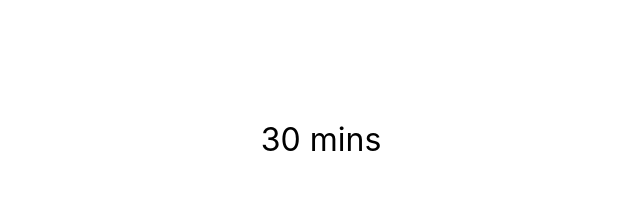
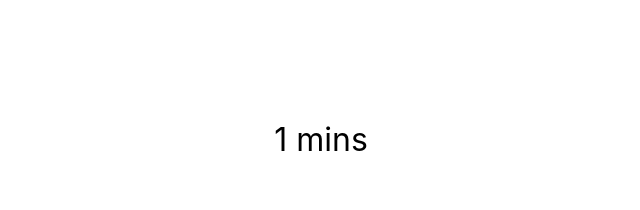
Before and after one commit to Xavi007/timer, a React (Create React App) app: page / in a window 1280 px wide. Shown: the top 210 px of the page, without its empty margins (319-959 px from the left). Built offline with nearby package versions, Linux system fonts and the light colour scheme.

Commit message:
timer changed for testing

```diff
--- a/src/components/Timer.js
+++ b/src/components/Timer.js
@@ -22,7 +22,7 @@ class Timer extends React.Component {
   constructor(props) {
     super(props);
 
-    let minutes = 30;
+    let minutes = 1;
 
     this.state = { minutes };
   }
```
